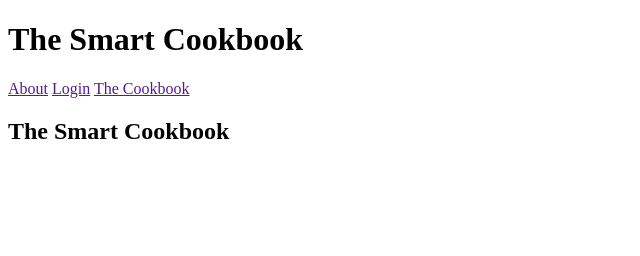
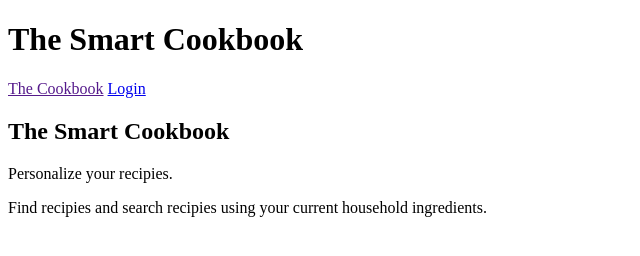
Before and after one commit to AlixMcGill/The-Smart-Cookbook, a website: page public/index.html in a window 1280 px wide. Shown: the whole page, without its empty margins (0-640 px from the left). Drawn offline with Linux system fonts and the light colour scheme.

Commit message:
File changes

```diff
--- a/public/index.html
+++ b/public/index.html
@@ -10,14 +10,15 @@
     <header>
         <h1>The Smart Cookbook</h1>
         <nav>
-            <a href="">About</a>
-            <a href="">Login</a>
             <a href="">The Cookbook</a>
+            <a href="./HTML/login.html">Login</a>
         </nav>
     </header>
     <main>
         <article id="hero-section">
             <h2>The Smart Cookbook</h2>
+            <p>Personalize your recipies.</p>
+            <p>Find recipies and search recipies using your current household ingredients.</p>
         </article>
     </main>
 
```
Also changed, not shown: public/HTML/cookbook.html (added), public/HTML/profile.html (added).
